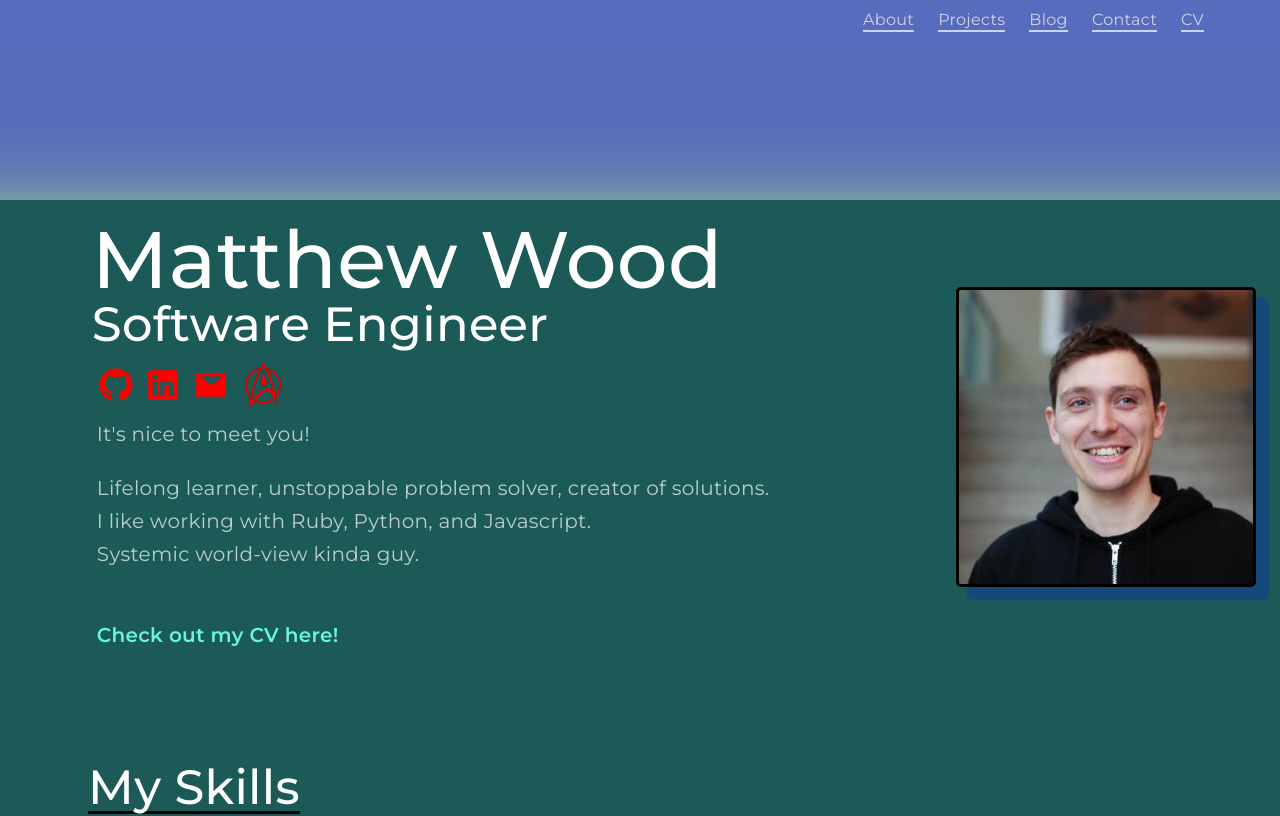
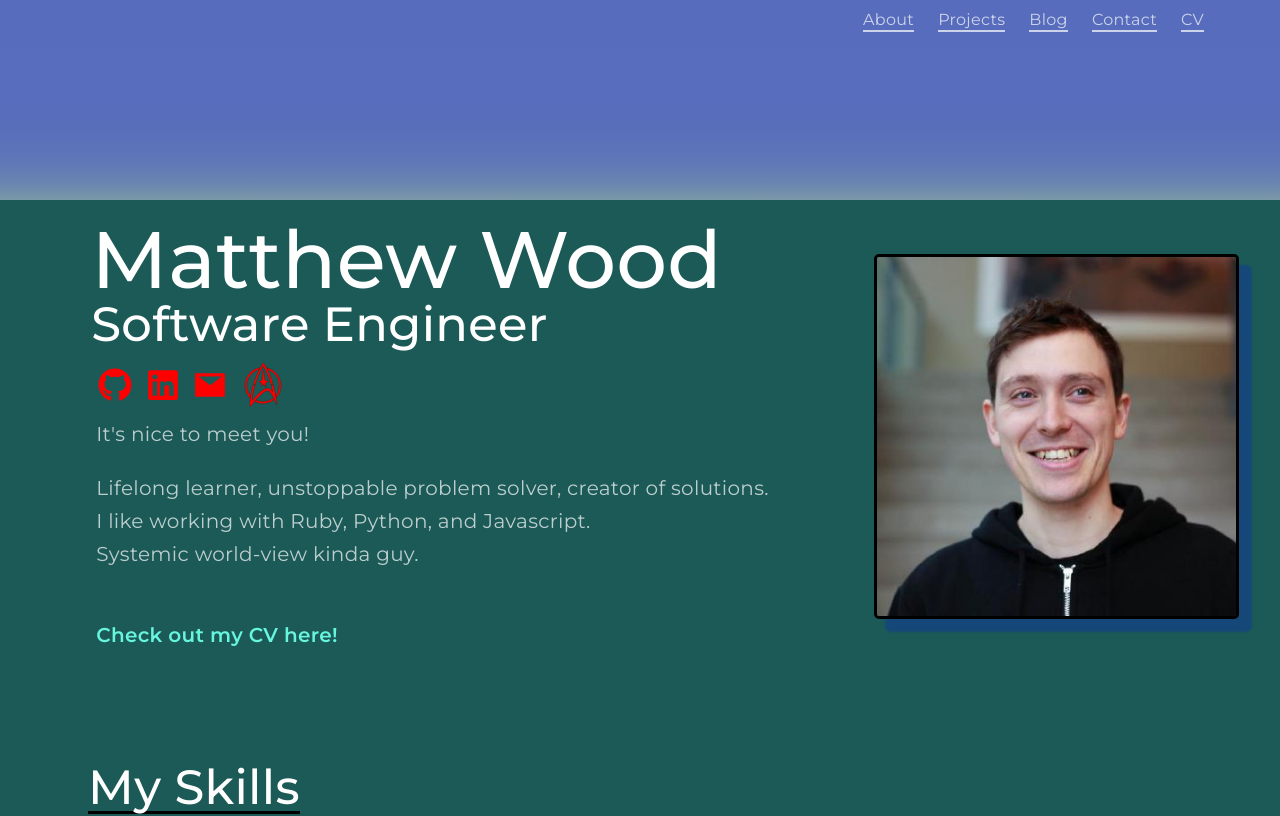
Before and after one commit to WMattWood/portfolio-site, a React (Vite) app: page / in a window 1280 px wide. Shown: the top 816 px of the page. Built offline with nearby package versions, Linux system fonts and the light colour scheme; no server answers.

Commit message:
Adjusted right hand margin for intro section.

```diff
--- a/src/pages/HomePage.jsx
+++ b/src/pages/HomePage.jsx
@@ -120,11 +120,13 @@ function HomePage() {
 
 const MyIntro = styled.div`
   margin-bottom: 84px;
+  margin-right: 48px;
 `
 const TopBox = styled.div`
   display: flex;
   align-items: center;
   justify-content: space-around;
+  /* margin-right: 24px; */
 `
 const TopBoxLeft = styled.div`
   width: 100%;
@@ -139,7 +141,8 @@ const TopBoxRight = styled.div`
 
   @media (min-width: 840px) {
       width: 35%;
-      display: block;
+      /* display: block; */
+      display: flex;
     }
 `
 
@@ -324,18 +327,19 @@ const TitleBox = styled.div`
 `
 
 const HeadshotBox = styled.div`
-  position: relative;
-  top: 50%;
+  /* position: relative; */
+  /* top: 50%; */
   margin-top: 24px;
   /* left: 50%; */
   display: flex;
   flex-direction: row;
   justify-content: center;
   /* margin-bottom: 24px; */
-
+  /* margin-right: 50px; */
 `
 const Headshot = styled.img`
-  width: 300px;
+  /* width: 300px; */
+  width: 90%;
   box-sizing: border-box;
   border: 3px solid black;
   border-radius: 5px;
```
